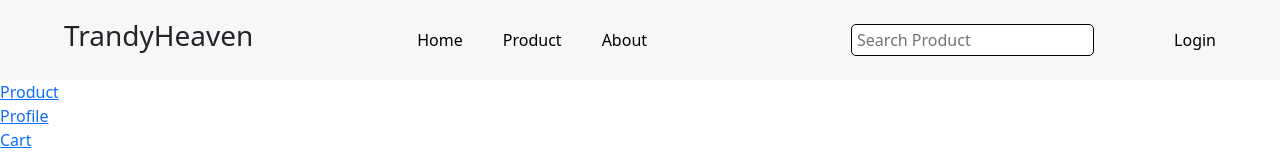
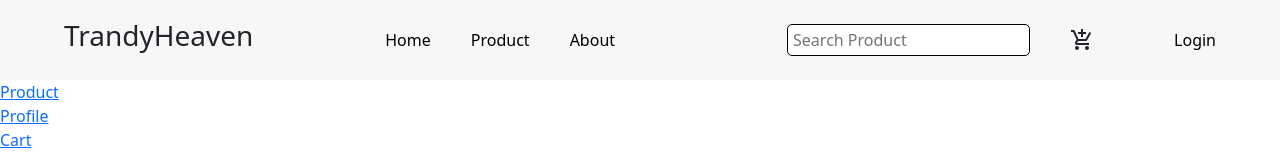
Before and after one commit to Nitishkumar22/trandyheavenui, a Next.js app: page / in a window 1280 px wide. Shown: the top 156 px of the page. Built offline with nearby package versions, Linux system fonts and the light colour scheme.

Commit message:
Initial commit

```diff
--- a/components/nav/nav.js
+++ b/components/nav/nav.js
@@ -2,6 +2,7 @@
 import css from "./nav.module.css";
 import Link from "next/link";
 import { IconName } from "react-icons/bi";
+import AddShoppingCartIcon from '@mui/icons-material/AddShoppingCart';
 
 const Nav = () => {
   return (
@@ -20,6 +21,7 @@
           <div className={css.search}>
             <input type="search" placeholder="Search Product" />
           </div>
+          <AddShoppingCartIcon />
           <box-icon type='solid' name='cart-add'></box-icon>
           <Link href="/login">Login</Link>
         </div>
--- a/package.json
+++ b/package.json
@@ -9,9 +9,14 @@
     "lint": "next lint"
   },
   "dependencies": {
+    "@emotion/react": "^11.11.1",
+    "@emotion/styled": "^11.11.0",
+    "@mui/icons-material": "^5.14.13",
+    "@mui/material": "^5.14.13",
     "autoprefixer": "10.4.16",
     "axios": "^1.5.1",
     "bootstrap": "^5.3.2",
+    "mui": "^0.0.1",
     "next": "13.5.4",
     "postcss": "8.4.31",
     "react": "18.2.0",
```
Also changed, not shown: 1 other file (tests, documents, lock files or other folders).
